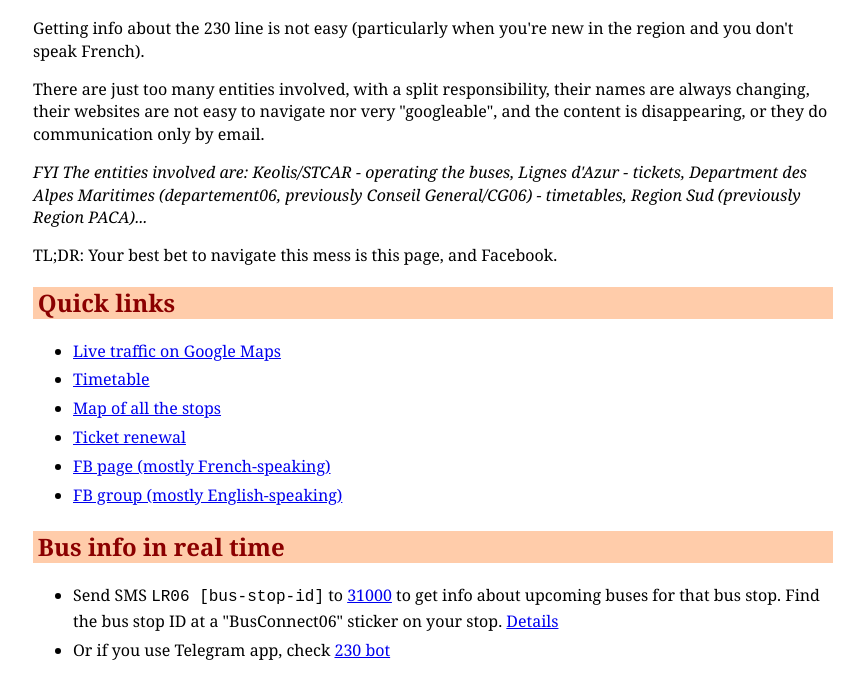
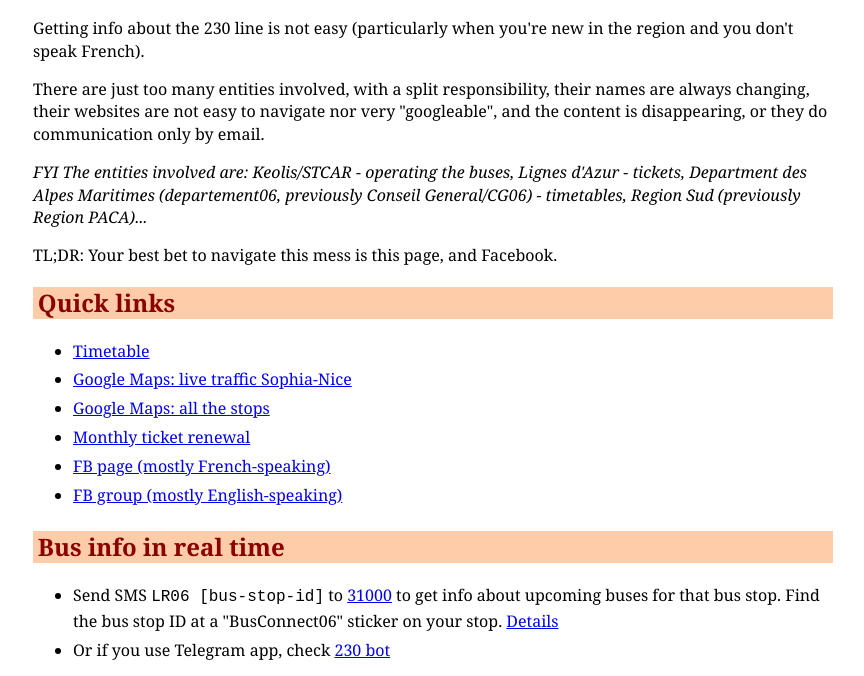
Before and after one commit to bus230/bus230.github.io, a plain HTML site: page index.html in a window 1280 px wide. Shown: the part 124-800 px from the top of the page, without its empty margins (207-1071 px from the left). Drawn offline with Linux system fonts and the light colour scheme.

Commit message:
Update index.html

```diff
--- a/index.html
+++ b/index.html
@@ -58,10 +58,10 @@ Region Sud (previously Region PACA)...</em></p>
 <h2 id="quick-links">Quick links</h2>
 
 <ul>
-  <li><a href="https://www.google.com/maps/@43.617326,7.1023096,11z/data=!5m1!1e1">Live traffic on Google Maps</a></li>
   <li><a href="https://www.departement06.fr/documents/A-votre-service/Deplacements/transports-en-commun/dpt06-transports_230-octobre.pdf">Timetable</a></li>
-  <li><a href="https://www.google.com/maps/d/viewer?mid=18F8Y_bchpiwfkFHBsGiNhGnczjc&ll=43.66950933211761%2C7.1570295000000215&z=11">Map of all the stops</a></li>
-  <li><a href="https://www.lignesdazur-departement06.com/PublicWebSite/Identification.aspx">Ticket renewal</a></li>
+  <li><a href="https://www.google.com/maps/@43.617326,7.1023096,11z/data=!5m1!1e1">Google Maps: live traffic Sophia-Nice</a></li>
+  <li><a href="https://www.google.com/maps/d/viewer?mid=18F8Y_bchpiwfkFHBsGiNhGnczjc&ll=43.66950933211761%2C7.1570295000000215&z=11">Google Maps: all the stops</a></li>
+  <li><a href="https://www.lignesdazur-departement06.com/PublicWebSite/Identification.aspx">Monthly ticket renewal</a></li>
   <li><a href="https://www.facebook.com/ligne230/">FB page (mostly French-speaking)</a></li>
   <li><a href="https://www.facebook.com/groups/220546957969451/">FB group (mostly English-speaking)</a></li>
 </ul>
```
